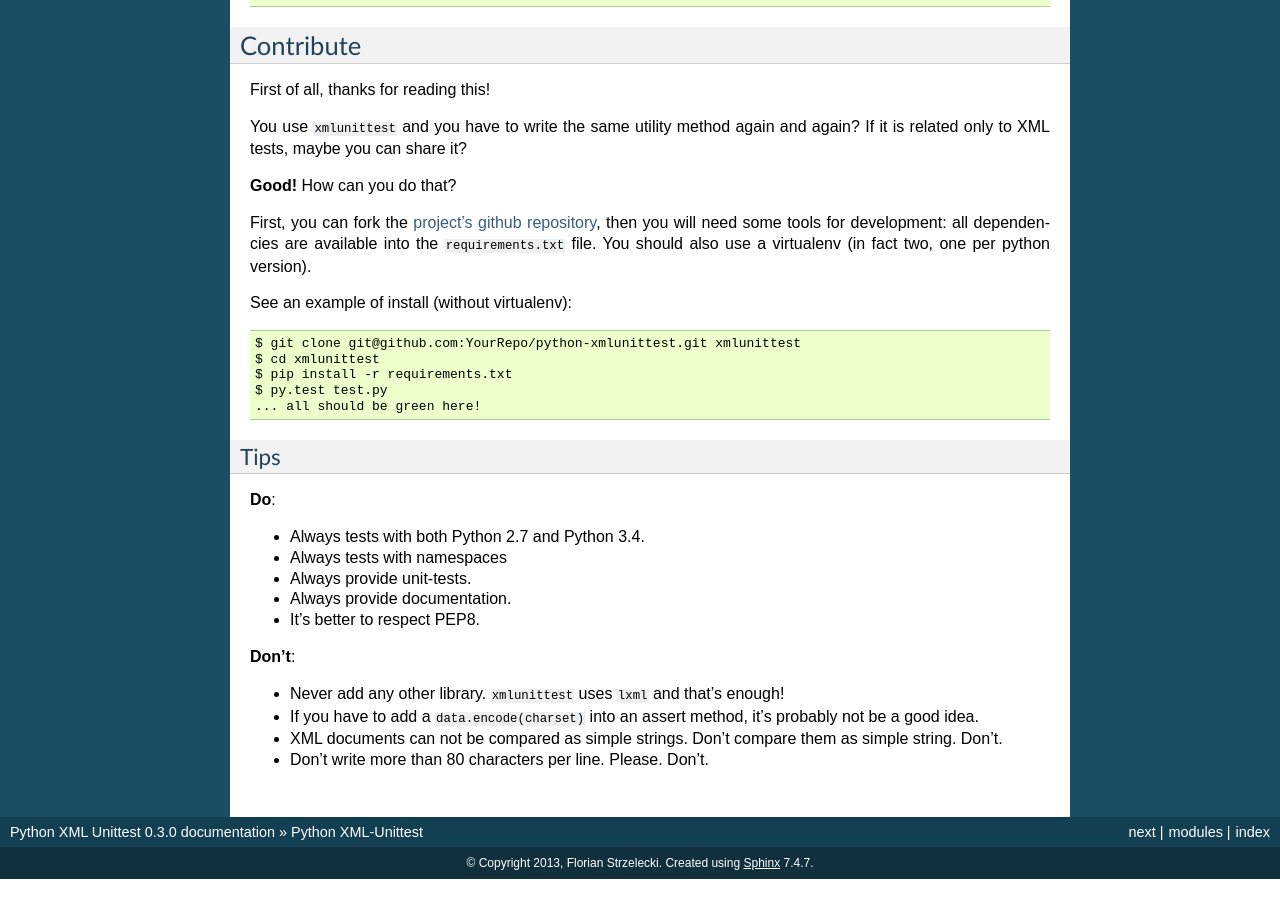
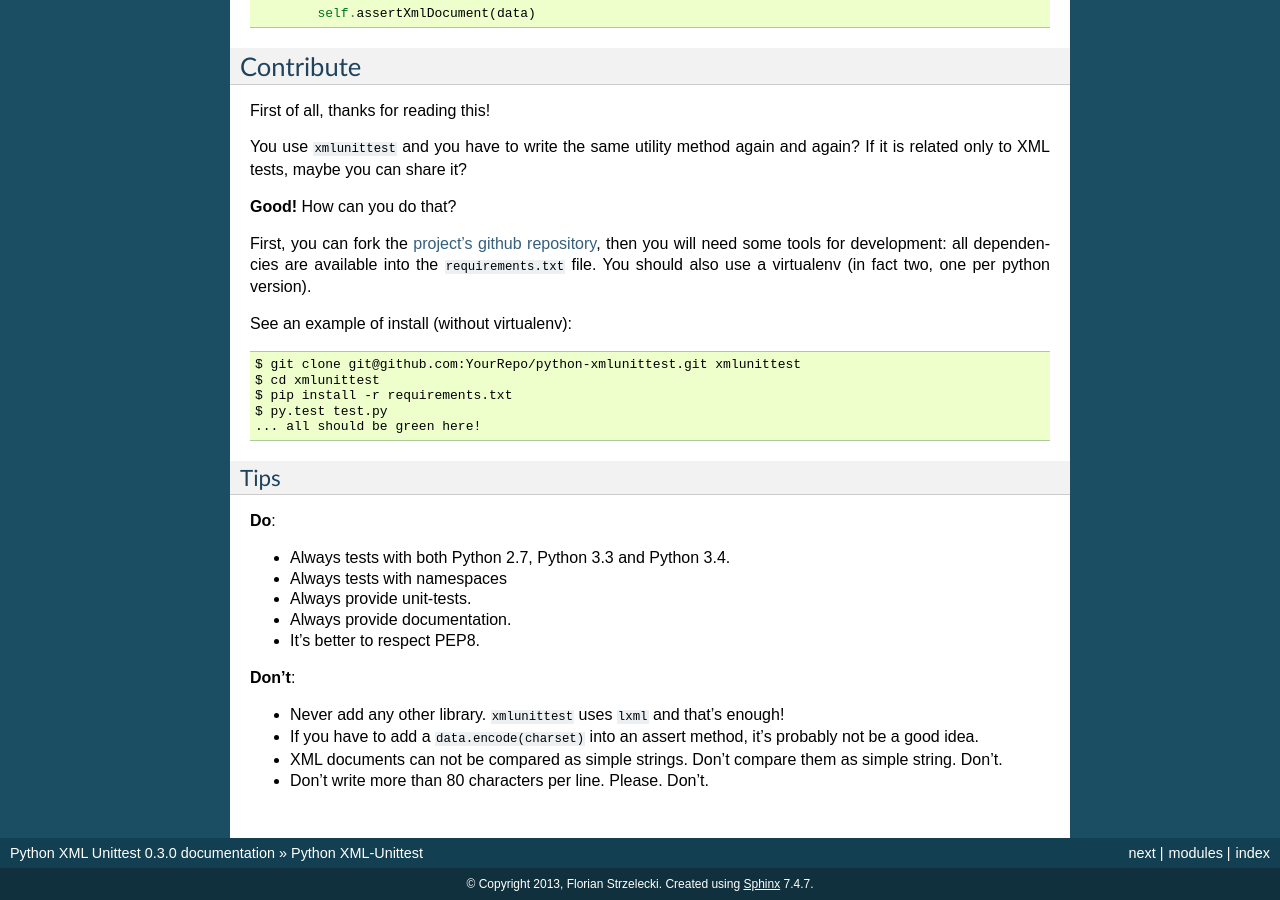
Before and after one commit to Exirel/python-xmlunittest, a Sphinx documentation site: the page built from doc/index.rst, in a window 1280 px wide and 900 px high, scrolled down 2099 px. Built offline with Sphinx 7.4.7, drawn with Linux system fonts in a browser that asks for light colours; before the commit the page ends 2978 px from its top, so only the background shows below that.

Commit message:
Release 0.3.1: Widened range of lxml package compatibility.
Also added tox for testing range of python versions. Updated docs.

```diff
--- a/doc/index.rst
+++ b/doc/index.rst
@@ -44,6 +44,7 @@
 
 * ``lxml`` version 3.4.0
 * Python 2.7.6
+* Python 3.3.0
 * Python 3.4.0
 
 Be aware: as a lot of string manipulation is involved, a lot of issues can
@@ -151,7 +152,7 @@
 
 **Do**:
 
-* Always tests with both Python 2.7 and Python 3.4.
+* Always tests with both Python 2.7, Python 3.3 and Python 3.4.
 * Always tests with namespaces
 * Always provide unit-tests.
 * Always provide documentation.
--- a/requirements.txt
+++ b/requirements.txt
@@ -1,3 +1,3 @@
-pytest
-pytest-cov
-lxml
+pytest>=2.0.3
+pytest-cov>=1.8.1
+lxml>=2.3,<3.4.0
```
Also changed, not shown: README.rst (+10 -0 lines), setup.py (+5 -3 lines), 2 other files.
